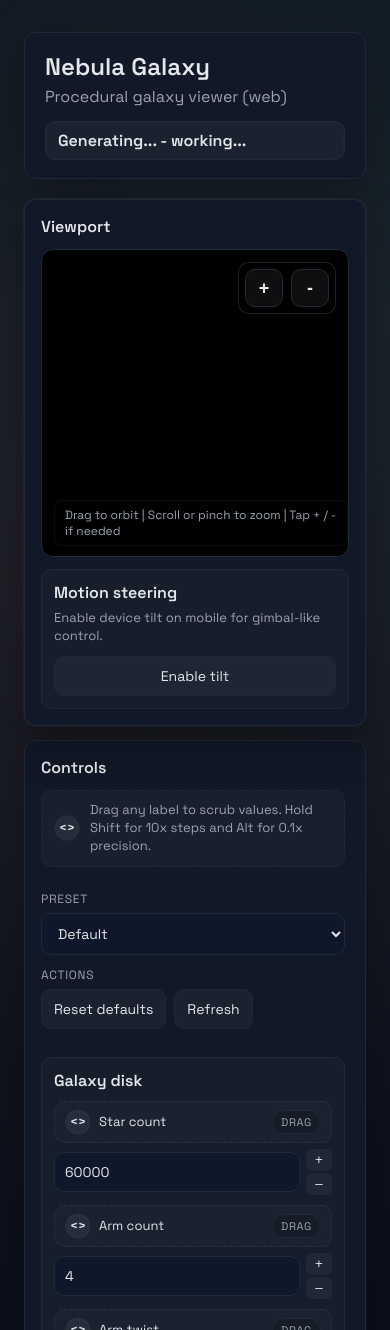
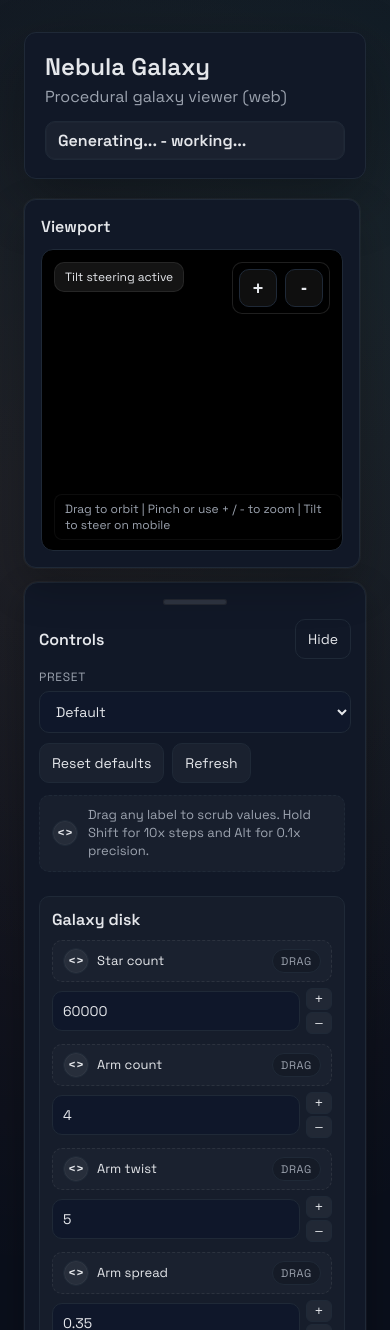
Before and after one commit to jamesmiller2404/galaxy-viewer-web, a React (Vite) app: page / in a window 390 px wide. Shown: the top 1330 px of the page. Built offline with nearby package versions, Linux system fonts and the light colour scheme.

Commit message:
improved ui on mobile (square viewport, etc)

```diff
--- a/src/App.tsx
+++ b/src/App.tsx
@@ -43,6 +43,7 @@ export default function App() {
   const tiltOrigin = useRef<{ beta: number; gamma: number; yaw: number; pitch: number } | null>(
     null
   );
+  const [controlsOpen, setControlsOpen] = useState<boolean>(true);
 
   // Apply theme tokens to CSS variables
   useEffect(() => {
@@ -52,7 +53,15 @@ export default function App() {
   }, []);
 
   useEffect(() => {
-    setTiltSupported(typeof window !== "undefined" && "DeviceOrientationEvent" in window);
+    if (typeof window === "undefined") return;
+    setTiltSupported("DeviceOrientationEvent" in window);
+    const ensureOpenOnDesktop = () => {
+      if (window.innerWidth > 920) {
+        setControlsOpen(true);
+      }
+    };
+    window.addEventListener("resize", ensureOpenOnDesktop);
+    return () => window.removeEventListener("resize", ensureOpenOnDesktop);
   }, []);
 
   // Init renderer
@@ -216,6 +225,31 @@ export default function App() {
   }, [params]);
 
   useEffect(() => {
+    if (!rendererReady || !tiltSupported || tiltEnabled) return;
+    const motionEvent = window.DeviceOrientationEvent as typeof DeviceOrientationEvent & {
+      requestPermission?: () => Promise<PermissionState>;
+    };
+
+    const activateTilt = async () => {
+      try {
+        if (typeof motionEvent?.requestPermission === "function") {
+          const permission = await motionEvent.requestPermission();
+          if (permission !== "granted") {
+            setTiltStatus("Tilt blocked by permission");
+            return;
+          }
+        }
+        setTiltEnabled(true);
+        setTiltStatus("Tilt steering active");
+      } catch {
+        setTiltStatus("Tilt unavailable");
+      }
+    };
+
+    activateTilt();
+  }, [rendererReady, tiltSupported, tiltEnabled]);
+
+  useEffect(() => {
     if (!rendererReady || !tiltEnabled) return;
     const renderer = rendererRef.current;
     if (!renderer) return;
@@ -260,42 +294,6 @@ export default function App() {
     rendererRef.current?.zoom(delta);
   };
 
-  const enableTilt = async () => {
-    if (!tiltSupported) {
-      setTiltStatus("Tilt needs a device with motion sensors.");
-      return;
-    }
-    const motionEvent = window.DeviceOrientationEvent as typeof DeviceOrientationEvent & {
-      requestPermission?: () => Promise<PermissionState>;
-    };
-    if (typeof motionEvent?.requestPermission === "function") {
-      try {
-        const permission = await motionEvent.requestPermission();
-        if (permission !== "granted") {
-          setTiltStatus("Motion access denied");
-          return;
-        }
-      } catch {
-        setTiltStatus("Motion access blocked");
-        return;
-      }
-    }
-    tiltOrigin.current = null;
-    setTiltEnabled(true);
-    setTiltStatus("Tilt steering enabled");
-  };
-
-  const disableTilt = () => {
-    setTiltEnabled(false);
-    tiltOrigin.current = null;
-    setTiltStatus("Tilt steering off");
-  };
-
-  const recenterTilt = () => {
-    tiltOrigin.current = null;
-    setTiltStatus("Tilt re-centered");
-  };
-
   return (
     <div className="page">
       <header className="title-banner">
@@ -323,55 +321,38 @@ export default function App() {
               </button>
             </div>
             <div className="hint">
-              {tiltEnabled
-                ? "Tilt or drag to orbit | Pinch or + / - to zoom | Tap Re-center if drift appears"
-                : "Drag to orbit | Scroll or pinch to zoom | Tap + / - if needed"}
+              Drag to orbit | Pinch or use + / - to zoom
+              {tiltSupported ? " | Tilt to steer on mobile" : ""}
             </div>
-          </div>
-          <div className="motion-row">
-            <div className="motion-copy">
-              <div className="motion-title">Motion steering</div>
-              <div className="motion-subtitle">
-                {tiltEnabled
-                  ? "Tilt to orbit; dragging still works. Pinch or use + / - to zoom. Re-center if drift appears."
-                  : tiltSupported
-                  ? "Enable device tilt on mobile for gimbal-like control."
-                  : "Motion sensors not detected in this browser."}
-              </div>
-              {tiltStatus && <div className="motion-status">{tiltStatus}</div>}
-            </div>
-            <div className="chip-row motion-actions">
-              {!tiltEnabled ? (
-                <button className="btn secondary" onClick={enableTilt} disabled={!tiltSupported}>
-                  {tiltSupported ? "Enable tilt" : "Tilt unavailable"}
-                </button>
-              ) : (
-                <>
-                  <button className="btn secondary" onClick={recenterTilt}>
-                    Re-center
-                  </button>
-                  <button className="btn ghost" onClick={disableTilt}>
-                    Use touch orbit
-                  </button>
-                </>
-              )}
-            </div>
+            {tiltStatus && <div className="tilt-chip">{tiltStatus}</div>}
           </div>
         </section>
 
-        <section className="panel controls-panel">
+        <section className={`panel controls-panel ${controlsOpen ? "is-open" : "is-closed"}`}>
+          <div
+            className="controls-header"
+            onClick={() => {
+              if (!controlsOpen) setControlsOpen(true);
+            }}
+          >
+            <button
+              className="controls-grip"
+              aria-label={controlsOpen ? "Hide controls" : "Show controls"}
+              onClick={() => setControlsOpen((open) => !open)}
+              type="button"
+            />
+            <div className="controls-heading">
               <div className="panel-heading">Controls</div>
-          <div className="controls-scroll">
-            <div className="scrub-hint">
-              <span className="scrub-handle" aria-hidden="true">
-                {"<>"}
-              </span>
-              <div className="scrub-text">
-                Drag any label to scrub values. Hold Shift for 10x steps and Alt for 0.1x precision.
+              <button
+                className="btn ghost sheet-toggle"
+                type="button"
+                aria-expanded={controlsOpen}
+                onClick={() => setControlsOpen((open) => !open)}
+              >
+                {controlsOpen ? "Hide" : "Show"}
+              </button>
             </div>
-            </div>
-
-            <div className="toolbar">
+            <div className="controls-meta">
               <div className="stack">
                 <label className="small-label">Preset</label>
                 <select
@@ -384,9 +365,7 @@ export default function App() {
                   ))}
                 </select>
               </div>
-              <div className="stack">
-                <label className="small-label">Actions</label>
-                <div className="chip-row">
+              <div className="chip-row quick-actions">
                 <button className="btn secondary" onClick={resetDefault}>
                   Reset defaults
                 </button>
@@ -394,6 +373,15 @@ export default function App() {
                   Refresh
                 </button>
               </div>
+            </div>
+          </div>
+          <div className="controls-scroll">
+            <div className="scrub-hint">
+              <span className="scrub-handle" aria-hidden="true">
+                {"<>"}
+              </span>
+              <div className="scrub-text">
+                Drag any label to scrub values. Hold Shift for 10x steps and Alt for 0.1x precision.
               </div>
             </div>
 
--- a/src/styles.css
+++ b/src/styles.css
@@ -93,7 +93,9 @@ h1 {
 .controls-panel {
   display: flex;
   flex-direction: column;
+  gap: 12px;
   max-height: calc(100vh - 220px);
+  position: relative;
 }
 
 .controls-scroll {
@@ -102,11 +104,64 @@ h1 {
   flex-direction: column;
   gap: 12px;
   padding-right: 4px;
+  padding-bottom: 6px;
 }
 
 .panel-heading {
   font-weight: 700;
   margin-bottom: 12px;
+}
+
+.controls-header {
+  display: flex;
+  flex-direction: column;
+  gap: 10px;
+}
+
+.controls-heading {
+  display: flex;
+  align-items: center;
+  justify-content: space-between;
+  gap: 10px;
+}
+
+.controls-heading .panel-heading {
+  margin: 0;
+}
+
+.sheet-toggle {
+  display: none;
+  padding: 8px 10px;
+  height: auto;
+}
+
+.controls-grip {
+  display: none;
+  width: 64px;
+  height: 6px;
+  margin: 2px auto 4px;
+  padding: 0;
+  border-radius: 999px;
+  border: none;
+  background: rgba(255, 255, 255, 0.12);
+  box-shadow: inset 0 0 0 1px rgba(0, 0, 0, 0.25);
+  cursor: pointer;
+}
+
+.controls-grip:focus-visible {
+  outline: 2px solid var(--accent);
+  outline-offset: 2px;
+}
+
+.controls-meta {
+  display: grid;
+  grid-template-columns: minmax(0, 1fr) auto;
+  gap: 10px;
+  align-items: end;
+}
+
+.quick-actions {
+  justify-content: flex-end;
 }
 
 .scrub-hint {
@@ -167,46 +222,17 @@ h1 {
   border: 1px solid rgba(255, 255, 255, 0.05);
 }
 
-.motion-row {
-  display: flex;
-  align-items: center;
-  justify-content: space-between;
-  gap: 12px;
-  margin-top: 12px;
-  padding: 12px;
+.tilt-chip {
+  position: absolute;
+  top: 12px;
+  left: 12px;
+  padding: 6px 10px;
+  background: rgba(255, 255, 255, 0.08);
+  color: var(--text);
   border-radius: 10px;
-  border: 1px solid var(--panel-border);
-  background: rgba(255, 255, 255, 0.02);
-}
-
-.motion-copy {
-  display: flex;
-  flex-direction: column;
-  gap: 6px;
-}
-
-.motion-title {
-  font-weight: 700;
-}
-
-.motion-subtitle {
-  color: var(--muted);
-  font-size: 13px;
-  line-height: 1.35;
-}
-
-.motion-status {
-  color: var(--accent-2);
   font-size: 12px;
-}
-
-.motion-actions {
-  display: flex;
-  gap: 8px;
-}
-
-.motion-actions .btn {
-  white-space: nowrap;
+  border: 1px solid rgba(255, 255, 255, 0.08);
+  box-shadow: 0 8px 22px rgba(0, 0, 0, 0.25);
 }
 
 .zoom-controls {
@@ -244,13 +270,6 @@ h1 {
 
 .zoom-btn:active {
   transform: translateY(0);
-}
-
-.toolbar {
-  display: grid;
-  grid-template-columns: repeat(auto-fit, minmax(220px, 1fr));
-  gap: 12px;
-  margin-bottom: 16px;
 }
 
 .stack {
@@ -412,32 +431,88 @@ h1 {
 
   .viewport-panel {
     position: sticky;
-    top: calc(env(safe-area-inset-top) + 12px);
-    z-index: 5;
-    box-shadow: 0 18px 40px rgba(0, 0, 0, 0.35), 0 0 0 1px rgba(255, 255, 255, 0.04);
+    top: calc(env(safe-area-inset-top) + 10px);
+    z-index: 12;
+    box-shadow: 0 18px 40px rgba(0, 0, 0, 0.25), 0 0 0 1px rgba(255, 255, 255, 0.04);
   }
 
   .viewport-panel .canvas-shell {
-    max-height: min(68vh, 560px);
+    max-height: none;
+    aspect-ratio: 1 / 1;
+    width: 100%;
   }
 
   .viewport-panel .viewport {
     width: 100%;
-    height: auto;
-    max-height: 62vh;
+    height: 100%;
+    max-height: none;
   }
 
-  .title-banner { flex-direction: column; align-items: flex-start; }
-  .title-status { width: 100%; text-align: left; }
-  h1 { font-size: 24px; }
+  .title-banner {
+    flex-direction: column;
+    align-items: flex-start;
+  }
+
+  .title-status {
+    width: 100%;
+    text-align: left;
+  }
+
+  h1 {
+    font-size: 24px;
+  }
+
   .controls-panel {
+    position: relative;
+    left: auto;
+    right: auto;
+    bottom: auto;
+    width: 100%;
+    margin: 0;
+    max-width: none;
     max-height: none;
-    flex: 1;
+    border-radius: 14px;
+    box-shadow: 0 12px 32px rgba(0, 0, 0, 0.28), 0 0 0 1px rgba(255, 255, 255, 0.04);
+    padding: 14px;
+    transform: none;
+    transition: none;
+    backdrop-filter: none;
+    border: 1px solid var(--panel-border);
+    background: var(--panel);
+    z-index: 1;
   }
+
+  .controls-panel.is-closed {
+    cursor: pointer;
+    max-height: 78px;
+    overflow: hidden;
+  }
+
+  .controls-panel.is-closed .controls-scroll {
+    display: none;
+  }
+
+  .controls-grip {
+    display: inline-flex;
+  }
+
+  .sheet-toggle {
+    display: inline-flex;
+  }
+
+  .controls-meta {
+    grid-template-columns: 1fr;
+    align-items: stretch;
+  }
+
+  .quick-actions {
+    justify-content: flex-start;
+    flex-wrap: wrap;
+  }
+
   .controls-scroll {
+    max-height: none;
     -webkit-overflow-scrolling: touch;
+    padding-right: 6px;
   }
-  .motion-row { flex-direction: column; align-items: flex-start; }
-  .motion-actions { width: 100%; flex-wrap: wrap; }
-  .motion-actions .btn { flex: 1; text-align: center; }
 }
```
Also changed, not shown: 1 other file (tests, documents, lock files or other folders). Lines whose indentation alone changed are shown as unchanged.
